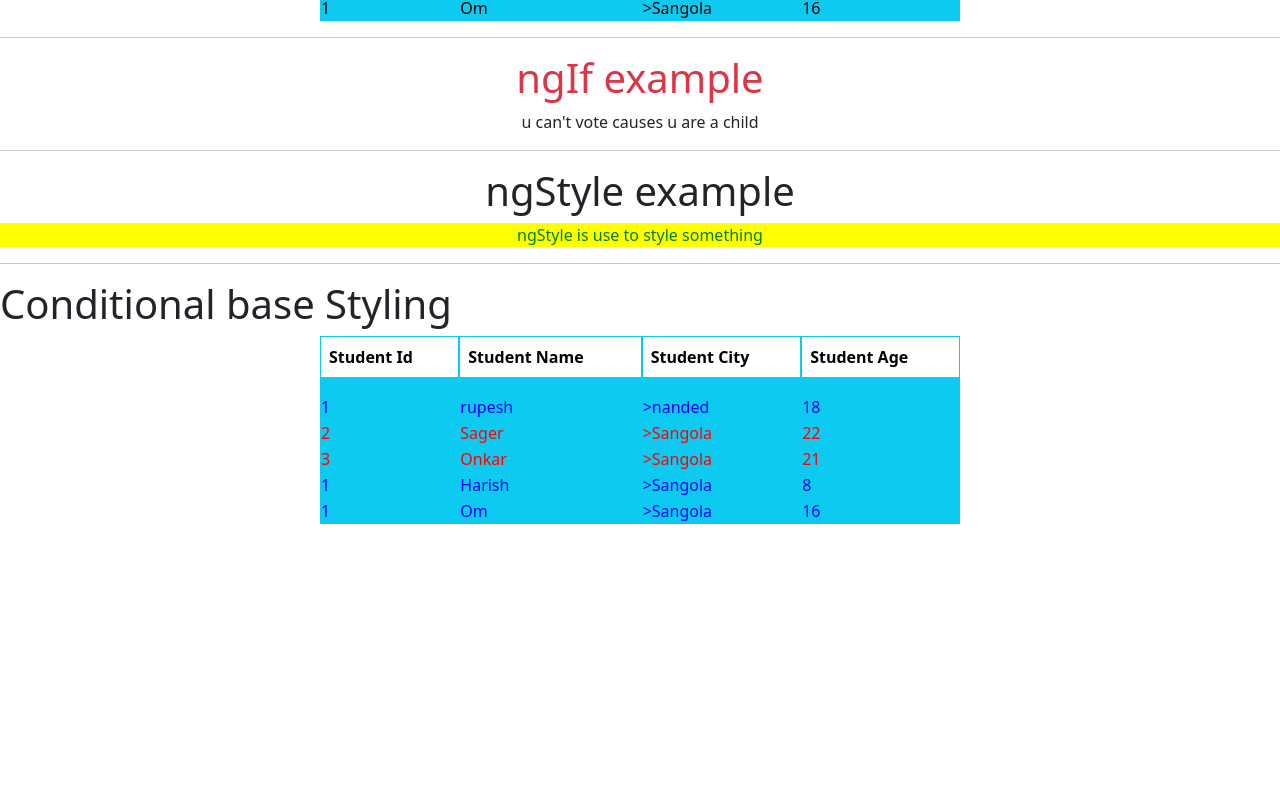
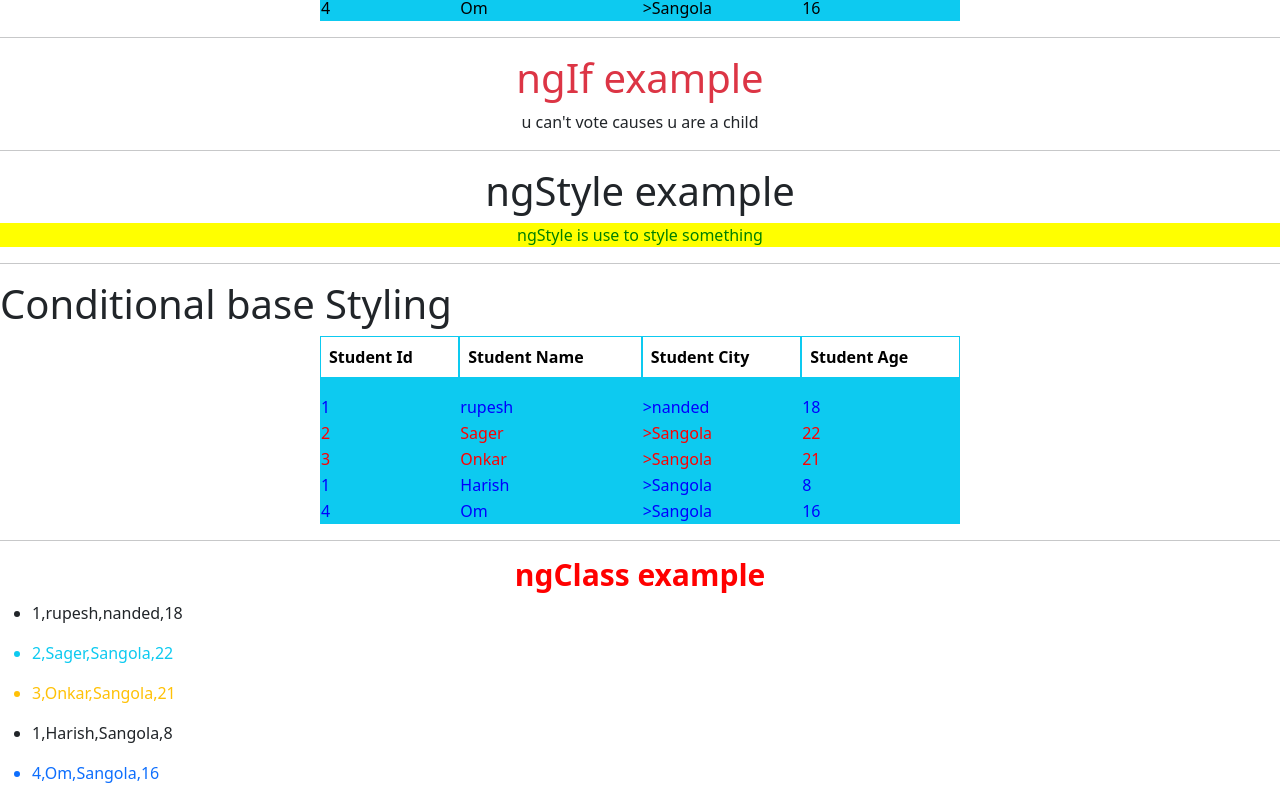
Before and after one commit to rupesh3201/Learning_Directives_in_angular, an Angular app: page / in a window 1280 px wide. Shown: the part 1108-1909 px from the top of the page. Before the commit the page ends 1648 px from the top, so only its background shows below. Built offline with nearby package versions, Linux system fonts and the light colour scheme.

Commit message:
ng Class done

```diff
--- a/src/app/app.component.html
+++ b/src/app/app.component.html
@@ -38,7 +38,7 @@
 <p align="center" [ngStyle]="{'color':'green', 'background-color':'yellow'}">ngStyle is use to style something </p>
 <hr>
 <h1>Conditional base Styling</h1>
-
+<!--we can styel with condtion  below is example how we can style -->
 <table  align="center" class="table table-borderd w-50 p-5 bg-info text-black">
   <tr >
     <th> <p>Student Id</p></th>
@@ -54,3 +54,15 @@
 
   </tr>
 </table>
+<hr>
+<h1 align="center" [ngStyle]="{'color':'red', 'font-size':'30px' ,'font-weight':'bold'}">
+  ngClass example
+</h1>
+<ul *ngFor = "let i of students">
+  <li [ngClass]="{'text-sucess':i.sid==='1','text-warning':i.sid==='3',
+  'text-info':i.sid==='2','text-primary':i.sid==='4'}" >
+    {{i.sid}},{{i.name}},{{i.city}},{{i.age}}
+
+  </li>
+
+</ul>
--- a/src/app/app.component.ts
+++ b/src/app/app.component.ts
@@ -38,7 +38,7 @@ export class AppComponent {
       age:8
     },
     {
-      sid: "1",
+      sid: "4",
       name: "Om",
       city:"Sangola",
       age:16
```
